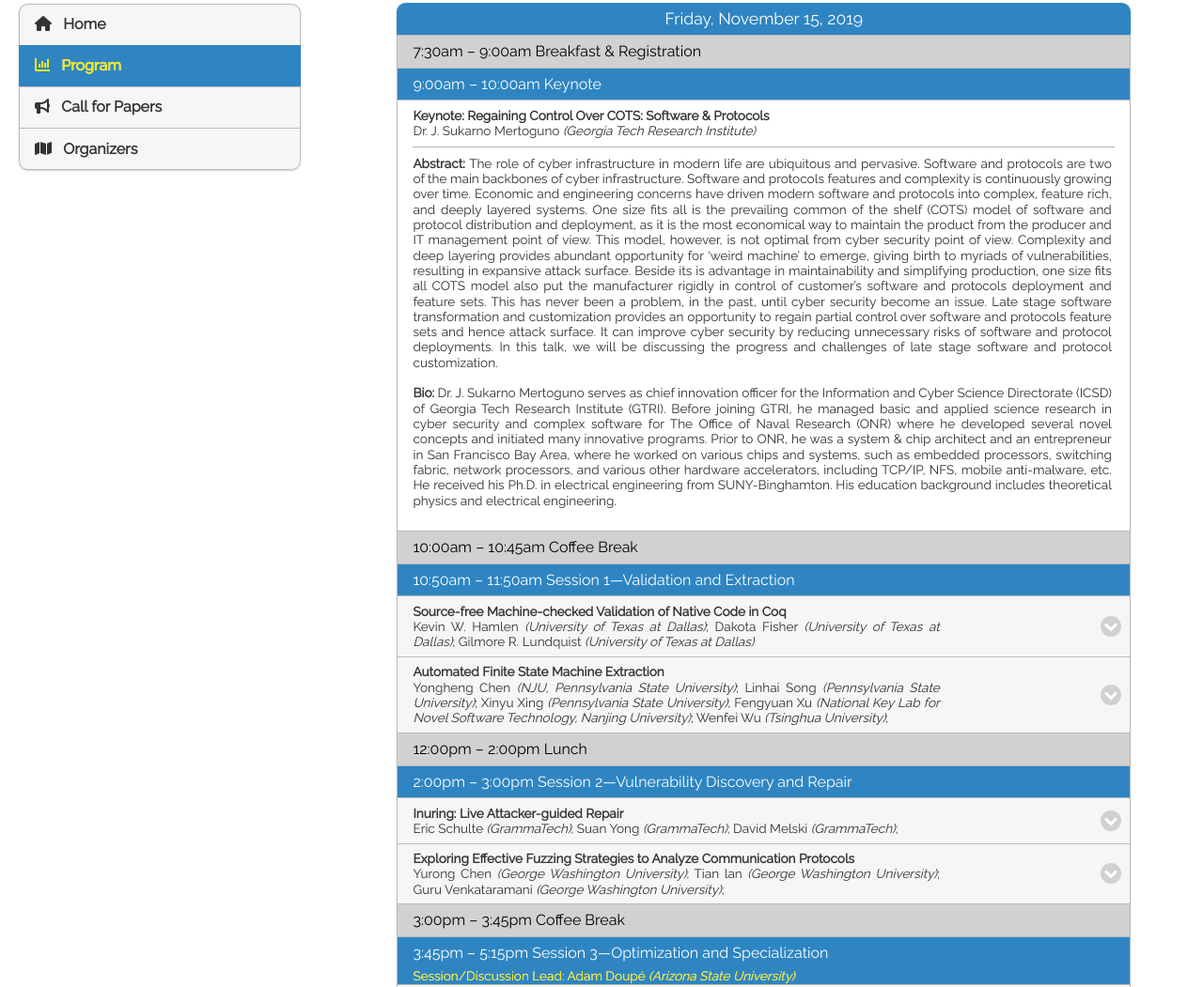
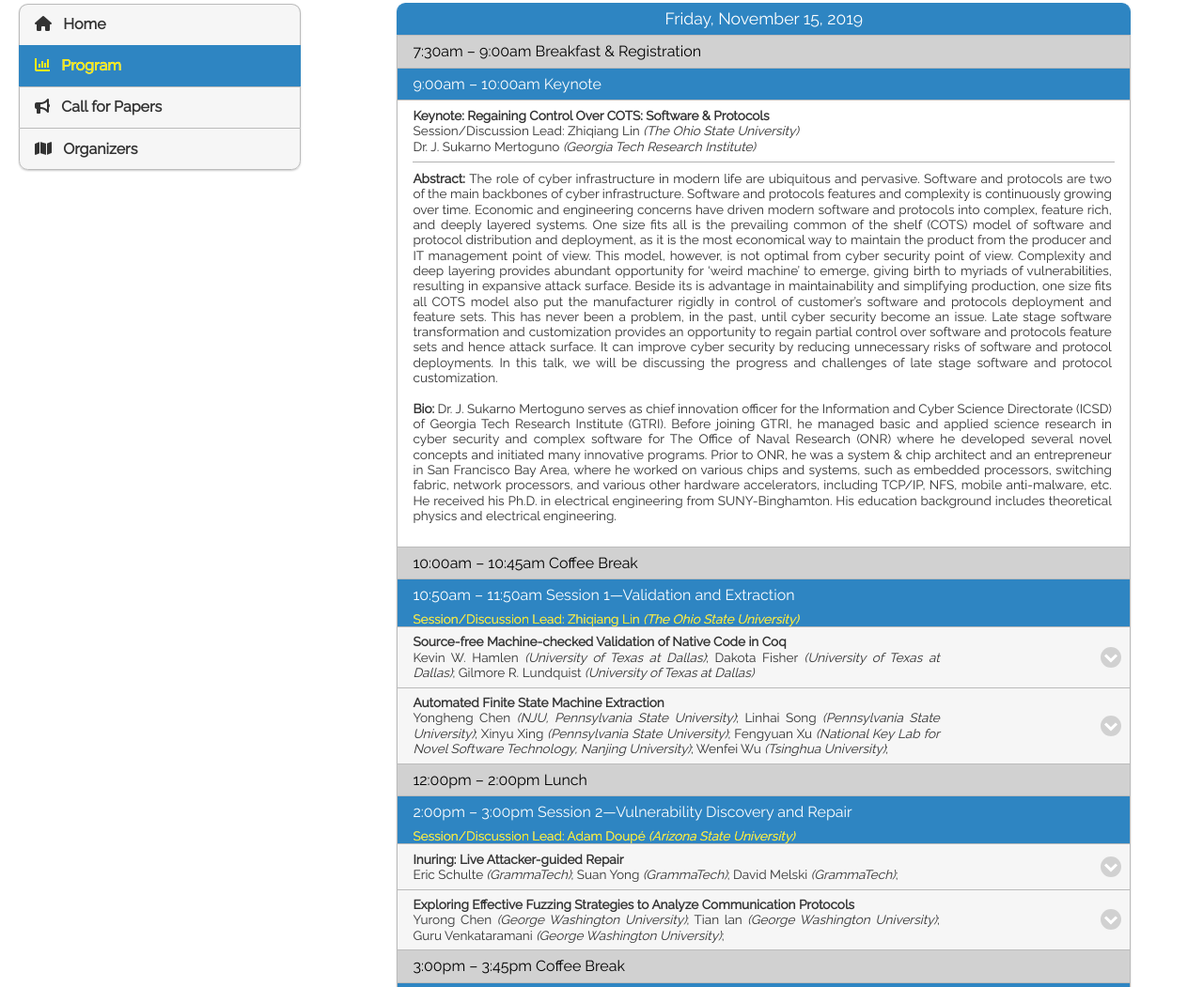
Before and after one commit to feastworkshop/feastworkshop.github.io, a plain HTML site: page 2019/program.html in a window 1280 px wide. Shown: the part 234-1285 px from the top of the page at 94% size. Drawn offline with nearby package versions, Linux system fonts and the light colour scheme.

Commit message:
Adding session chairs.

```diff
--- a/2019/program.html
+++ b/2019/program.html
@@ -97,6 +97,7 @@
   <!-- keynote -->
   <li data-icon="false" class="prog-item prog-friday prog-keynote">
     <h2 style="width: 85%"> Keynote: Regaining Control Over COTS: Software &amp; Protocols</h2>
+	<p>Session/Discussion Lead: Zhiqiang Lin <em>(The Ohio State University)</em></p>
 
 	<!--
     <div class="ui-li-aside">
@@ -168,8 +169,8 @@
 
   <!-- 11:00 - 12:00pm : session1 (75min: 15x4 + 15) -->
   <li class="ui-li ui-bar-a prog-item ui-li-divider prog-friday   " data-role="list-divider">
-  <h3> 10:50am &ndash; 11:50am Session 1&mdash;Validation and Extraction</h3>
-<!--  <p>Session/Discussion Lead: Mayur Naik <em>(University of Pennsylvania)</em> </p> -->
+	<h3> 10:50am &ndash; 11:50am Session 1&mdash;Validation and Extraction</h3>
+	<p>Session/Discussion Lead: Zhiqiang Lin <em>(The Ohio State University)</em></p>
   </li>
   <li class="hidden">Session 1&mdash;Validation and Extraction</li>
 
@@ -258,7 +259,7 @@ FSMExtractor can extract FSMs with good coverage and accuracy.
 <!-- 2:00pm - 3:00pm : session2 -->
   <li class="ui-li ui-bar-a prog-item ui-li-divider prog-friday   " data-role="list-divider">
   <h3> 2:00pm &ndash; 3:00pm Session 2&mdash;Vulnerability Discovery and Repair</h3>
-<!--  <p>Session/Discussion Lead: Mayur Naik <em>(University of Pennsylvania)</em> </p> -->
+  <p>Session/Discussion Lead: Adam Doup&eacute; <em>(Arizona State University)</em></p>
   </li>
   <li class="hidden">Session 2&mdash;Vulnerability Discovery and Repair</li>
 
@@ -525,7 +526,6 @@ maximum code reduction of 25%.
 <!-- 5:15pm -  5:45pm : Discussion / Closing Remarks -->
   <li class="ui-li ui-bar-b prog-item ui-li-divider prog-friday   " data-role="list-divider">
     <h3>5:15pm &ndash; 5:45pm Discussion / Closing Remarks</h3>
-	<p>Session/Discussion Lead: Adam Doup&eacute; <em>(Arizona State University)</em></p>
   </li>
   <li class="hidden">Closing Remarks</li>
 
```
